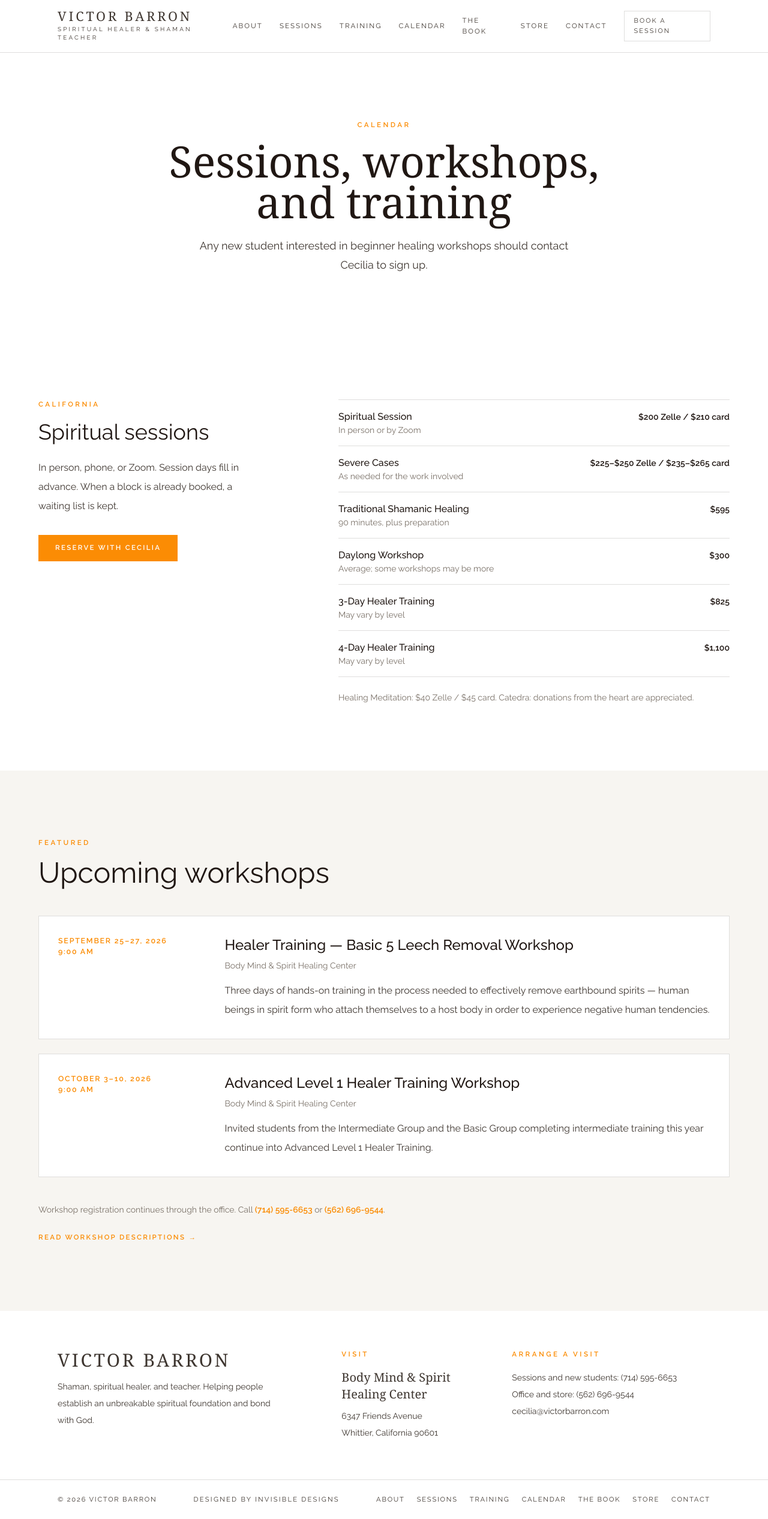
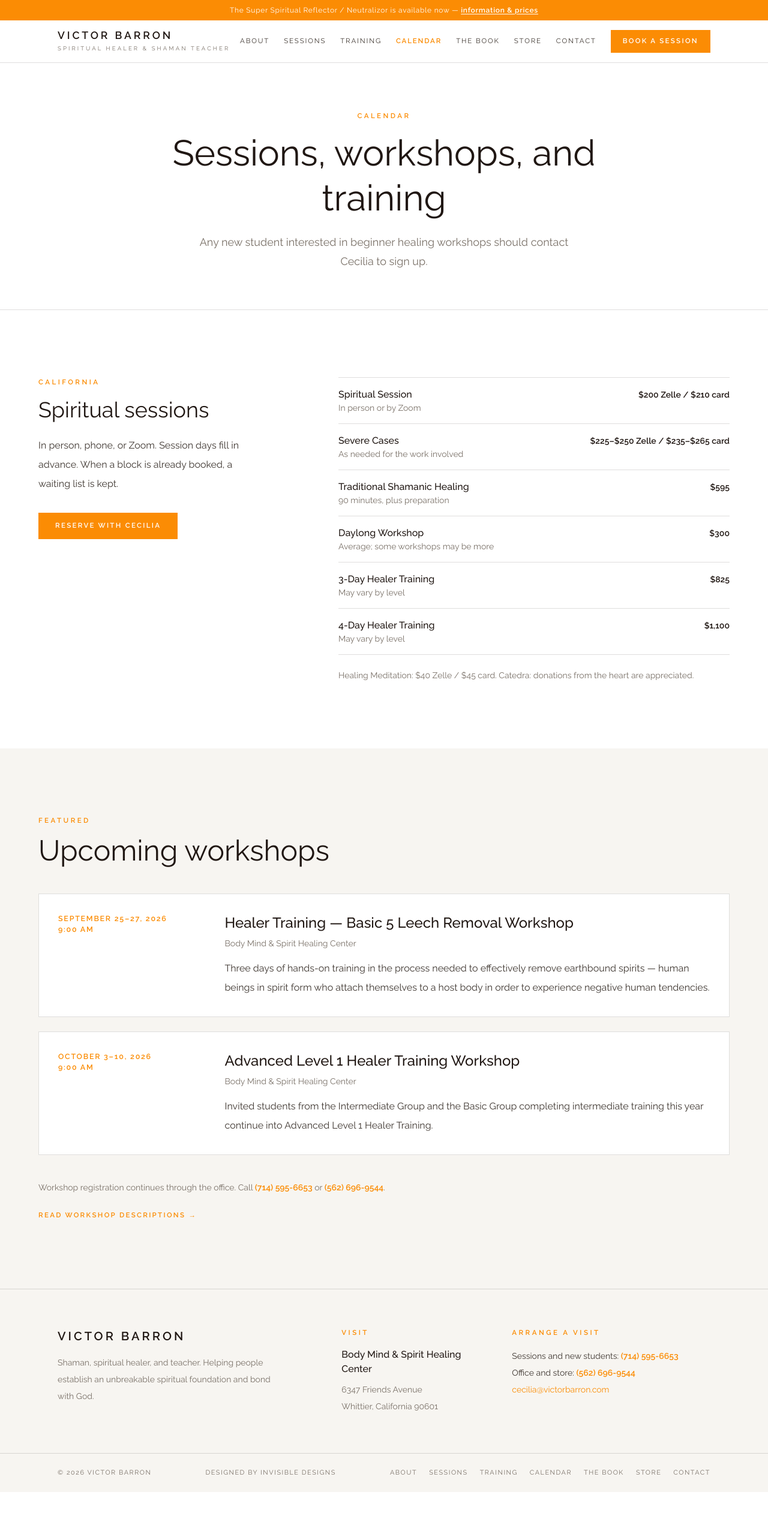
Before and after one commit to secondarynick/victorbarron, a Next.js app: page /calendar in a window 1280 px wide. Shown: the whole page at 60% size. After the commit the page ends 2488 px from the top, so only its background shows below. Built offline with nearby package versions, Linux system fonts and the light colour scheme.

Commit message:
Upgrade the current site design: Raleway, white, signature orange

```diff
--- a/src/components/Footer.tsx
+++ b/src/components/Footer.tsx
@@ -3,13 +3,13 @@ import { nav, site } from "@/lib/content";
 
 export function Footer() {
   return (
-    <footer className="bg-forest-deep text-cream">
+    <footer className="border-t border-line bg-mist">
       <div className="mx-auto grid max-w-6xl gap-12 px-5 py-16 md:grid-cols-12 md:px-8">
         <div className="md:col-span-5">
-          <p className="font-serif text-3xl tracking-[0.12em] uppercase">
+          <p className="text-xl font-semibold tracking-[0.2em] text-heading uppercase">
             Victor Barron
           </p>
-          <p className="mt-3 max-w-sm text-sm leading-7 text-cream/70">
+          <p className="mt-4 max-w-sm text-sm leading-7 text-muted">
             Shaman, spiritual healer, and teacher. Helping people establish an
             unbreakable spiritual foundation and bond with God.
           </p>
@@ -17,8 +17,8 @@ export function Footer() {
 
         <div className="md:col-span-3">
           <p className="eyebrow">Visit</p>
-          <p className="mt-4 font-serif text-xl">{site.address.name}</p>
-          <p className="mt-2 text-sm leading-7 text-cream/70">
+          <p className="mt-4 font-medium text-heading">{site.address.name}</p>
+          <p className="mt-2 text-sm leading-7 text-muted">
             {site.address.street}
             <br />
             {site.address.city}
@@ -27,33 +27,44 @@ export function Footer() {
 
         <div className="md:col-span-4">
           <p className="eyebrow">Arrange a visit</p>
-          <p className="mt-4 text-sm leading-7 text-cream/80">
+          <p className="mt-4 text-sm leading-7 text-soft">
             Sessions and new students:{" "}
-            <a className="text-gold hover:underline" href={site.phoneCeciliaHref}>
+            <a
+              className="font-semibold text-accent hover:underline"
+              href={site.phoneCeciliaHref}
+            >
               {site.phoneCecilia}
             </a>
             <br />
             Office and store:{" "}
-            <a className="text-gold hover:underline" href={site.phoneOfficeHref}>
+            <a
+              className="font-semibold text-accent hover:underline"
+              href={site.phoneOfficeHref}
+            >
               {site.phoneOffice}
             </a>
             <br />
-            <a className="text-gold hover:underline" href={`mailto:${site.email}`}>
+            <a
+              className="text-accent hover:underline"
+              href={`mailto:${site.email}`}
+            >
               {site.email}
             </a>
           </p>
         </div>
       </div>
 
-      <div className="border-t border-cream/10">
-        <div className="mx-auto flex max-w-6xl flex-col gap-4 px-5 py-6 text-[0.7rem] tracking-[0.16em] text-cream/50 uppercase md:flex-row md:items-center md:justify-between md:px-8">
+      <div className="border-t border-line">
+        <div className="mx-auto flex max-w-6xl flex-col gap-4 px-5 py-6 text-[0.68rem] tracking-[0.14em] text-muted uppercase md:flex-row md:items-center md:justify-between md:px-8">
           <p>© {new Date().getFullYear()} Victor Barron</p>
-          <p className="tracking-[0.2em] text-cream/40">
-            Designed by {site.studio.name}
-          </p>
+          <p>Designed by {site.studio.name}</p>
           <div className="flex flex-wrap gap-x-5 gap-y-2">
             {nav.map((item) => (
-              <Link key={item.href} href={item.href} className="hover:text-gold">
+              <Link
+                key={item.href}
+                href={item.href}
+                className="hover:text-accent"
+              >
                 {item.label}
               </Link>
             ))}
--- a/src/components/Header.tsx
+++ b/src/components/Header.tsx
@@ -21,36 +21,43 @@ export function Header() {
   }, [open]);
 
   return (
-    <header className="sticky top-0 z-50 border-b border-cream/10 bg-forest-deep">
+    <header className="sticky top-0 z-50 bg-paper">
+      <p className="bg-accent px-5 py-2 text-center text-[0.75rem] tracking-[0.06em] text-white">
+        The Super Spiritual Reflector / Neutralizor is available now —{" "}
+        <Link href="/reflector" className="font-semibold underline underline-offset-2">
+          information & prices
+        </Link>
+      </p>
+
+      <div className="border-b border-line bg-paper">
         <div className="mx-auto flex max-w-6xl items-center justify-between px-5 py-4 md:px-8">
           <Link href="/" className="relative z-50">
-          <p className="font-serif text-[1.35rem] leading-none tracking-[0.18em] text-cream uppercase">
+            <p className="text-[1.1rem] leading-none font-semibold tracking-[0.22em] text-heading uppercase">
               {site.name}
             </p>
-          <p className="mt-1 text-[0.62rem] tracking-[0.32em] text-gold uppercase">
+            <p className="mt-1.5 text-[0.6rem] tracking-[0.32em] text-muted uppercase">
               {site.tagline}
             </p>
           </Link>
 
-        <nav className="hidden items-center gap-7 lg:flex">
+          <nav className="hidden items-center gap-6 lg:flex">
             {nav.map((item) => {
               const active = pathname === item.href;
               return (
                 <Link
                   key={item.href}
                   href={item.href}
-                className={`text-[0.72rem] tracking-[0.18em] uppercase transition ${
-                  active ? "text-gold" : "text-cream/80 hover:text-cream"
+                  className={`text-[0.72rem] tracking-[0.16em] uppercase transition ${
+                    active
+                      ? "font-semibold text-accent"
+                      : "text-soft hover:text-accent"
                   }`}
                 >
                   {item.label}
                 </Link>
               );
             })}
-          <Link
-            href="/sessions"
-            className="border border-gold/70 px-4 py-2 text-[0.68rem] tracking-[0.2em] text-gold uppercase transition hover:bg-gold hover:text-forest-deep"
-          >
+            <Link href="/sessions" className="btn btn-solid !py-2.5 !px-5">
               Book a Session
             </Link>
           </nav>
@@ -65,37 +72,35 @@ export function Header() {
             <span className="sr-only">{open ? "Close menu" : "Open menu"}</span>
             <span className="relative block h-3.5 w-6">
               <span
-              className={`absolute left-0 top-0 block h-px w-6 bg-cream transition ${open ? "translate-y-1.5 rotate-45" : ""}`}
+                className={`absolute left-0 top-0 block h-[2px] w-6 bg-heading transition ${open ? "translate-y-1.5 rotate-45" : ""}`}
               />
               <span
-              className={`absolute left-0 top-[7px] block h-px w-6 bg-cream transition ${open ? "opacity-0" : ""}`}
+                className={`absolute left-0 top-[7px] block h-[2px] w-6 bg-heading transition ${open ? "opacity-0" : ""}`}
               />
               <span
-              className={`absolute left-0 top-[14px] block h-px w-6 bg-cream transition ${open ? "-translate-y-1.5 -rotate-45" : ""}`}
+                className={`absolute left-0 top-[14px] block h-[2px] w-6 bg-heading transition ${open ? "-translate-y-1.5 -rotate-45" : ""}`}
               />
             </span>
           </button>
+        </div>
       </div>
 
       {open ? (
         <div
           id="mobile-nav"
-          className="fixed inset-0 z-40 bg-forest-deep px-5 pt-28 lg:hidden"
+          className="fixed inset-0 z-40 bg-paper px-5 pt-32 lg:hidden"
         >
-          <nav className="flex flex-col gap-6">
+          <nav className="flex flex-col gap-5">
             {nav.map((item) => (
               <Link
                 key={item.href}
                 href={item.href}
-                className="font-serif text-4xl text-cream"
+                className="text-3xl font-medium text-heading hover:text-accent"
               >
                 {item.label}
               </Link>
             ))}
-            <Link
-              href="/sessions"
-              className="mt-4 inline-flex w-fit border border-gold px-5 py-3 text-[0.7rem] tracking-[0.22em] text-gold uppercase"
-            >
+            <Link href="/sessions" className="btn btn-solid mt-4 w-fit">
               Book a Session
             </Link>
           </nav>
--- a/src/components/PageHero.tsx
+++ b/src/components/PageHero.tsx
@@ -6,26 +6,40 @@ type PageHeroProps = {
 };
 
 export function PageHero({ eyebrow, title, lede, image }: PageHeroProps) {
+  if (!image) {
+    return (
+      <section className="border-b border-line bg-paper pt-16 pb-14 md:pt-20 md:pb-16">
+        <div className="mx-auto max-w-4xl px-5 text-center md:px-8">
+          {eyebrow ? <p className="eyebrow">{eyebrow}</p> : null}
+          <h1 className="mt-4 text-4xl leading-tight font-normal md:text-6xl">
+            {title}
+          </h1>
+          {lede ? (
+            <p className="mx-auto mt-5 max-w-2xl text-base leading-8 text-muted md:text-lg">
+              {lede}
+            </p>
+          ) : null}
+        </div>
+      </section>
+    );
+  }
+
   return (
     <section
-      className="relative isolate overflow-hidden bg-forest-deep pt-24 pb-20 md:pt-28 md:pb-24"
-      style={
-        image
-          ? {
-              backgroundImage: `linear-gradient(180deg, rgba(61, 92, 74, 0.42), rgba(47, 77, 61, 0.66)), url(${image})`,
-              backgroundSize: "cover",
-              backgroundPosition: "center",
-            }
-          : undefined
-      }
+      className="relative isolate overflow-hidden pt-28 pb-24 md:pt-36 md:pb-32"
+      style={{
+        backgroundImage: `linear-gradient(180deg, rgba(32, 23, 19, 0.38), rgba(32, 23, 19, 0.56)), url(${image})`,
+        backgroundSize: "cover",
+        backgroundPosition: "center",
+      }}
     >
       <div className="mx-auto max-w-4xl px-5 text-center md:px-8">
         {eyebrow ? <p className="eyebrow">{eyebrow}</p> : null}
-        <h1 className="mt-4 font-serif text-5xl leading-[0.95] text-cream md:text-7xl">
+        <h1 className="mt-4 text-5xl leading-tight font-light text-white md:text-7xl">
           {title}
         </h1>
         {lede ? (
-          <p className="mx-auto mt-6 max-w-2xl text-base leading-8 text-cream/75 md:text-lg">
+          <p className="mx-auto mt-6 max-w-2xl text-base leading-8 text-white/85 md:text-lg">
             {lede}
           </p>
         ) : null}
```
Lines whose indentation alone changed are shown as unchanged.
